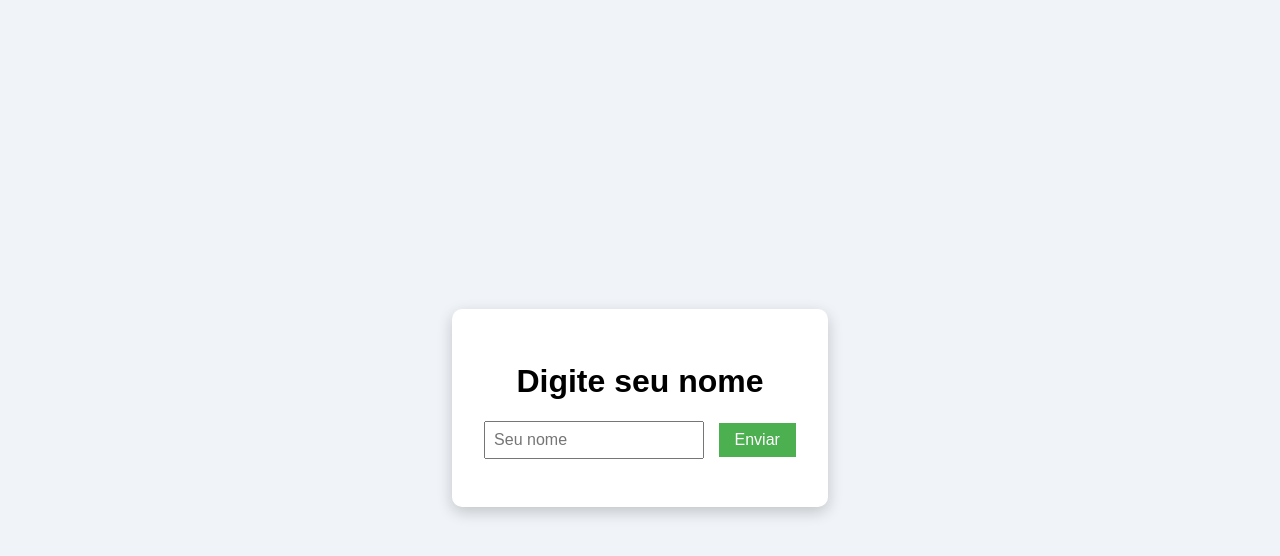
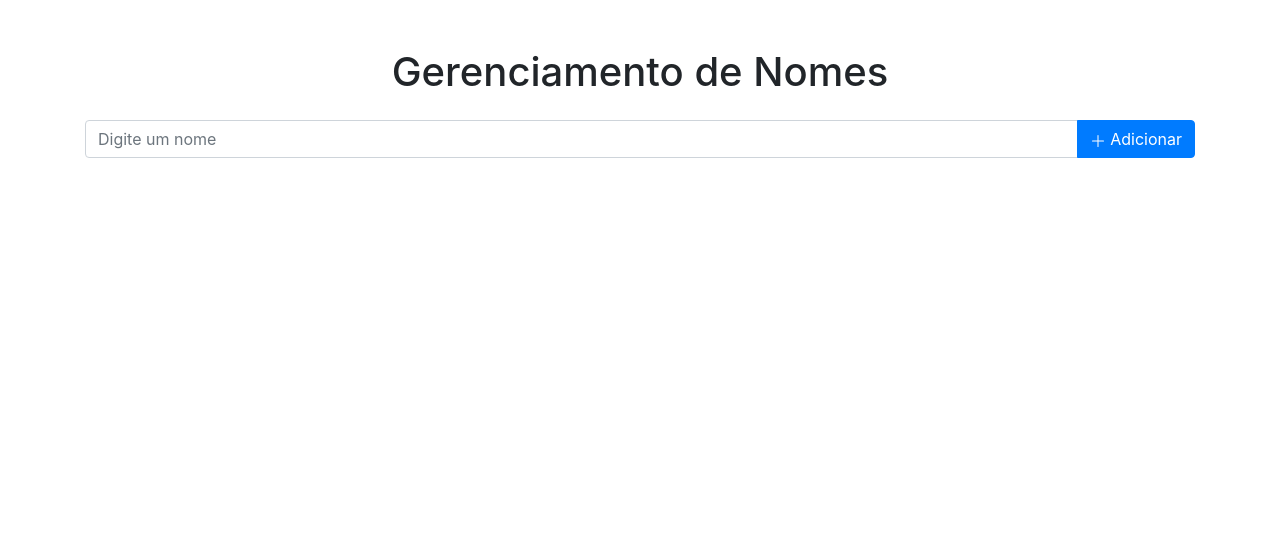
Before and after one commit to GustavoDev-SI/projeto-4, a website: page public/index.html in a window 1280 px wide. Drawn offline with nearby package versions, Linux system fonts and the light colour scheme.

Commit message:
Update index.html

```diff
--- a/public/index.html
+++ b/public/index.html
@@ -1,20 +1,30 @@
 <!DOCTYPE html>
 <html lang="pt-br">
 <head>
-  <meta charset="UTF-8" />
-  <meta name="viewport" content="width=device-width, initial-scale=1.0"/>
-  <title>Formulário Nome</title>
-  <link rel="stylesheet" href="style.css" />
+    <meta charset="UTF-8">
+    <meta name="viewport" content="width=device-width, initial-scale=1.0">
+    <title>CRUD de Nomes (Nova Versão)</title>
+    <link href="https://stackpath.bootstrapcdn.com/bootstrap/4.5.2/css/bootstrap.min.css" rel="stylesheet">
+    <link rel="stylesheet" href="style_nova.css">
 </head>
 <body>
-  <div class="container">
-    <h1>Digite seu nome</h1>
-    <form id="nameForm">
-      <input type="text" id="nameInput" placeholder="Seu nome" required />
-      <button type="submit">Enviar</button>
-    </form>
-    <p id="responseMessage"></p>
-  </div>
-  <script src="script.js"></script>
+    <div class="container mt-5">
+        <h1 class="text-center mb-4">Gerenciamento de Nomes</h1>
+        <div class="input-group mb-3">
+            <input type="text" id="nomeInputNovo" class="form-control" placeholder="Digite um nome">
+            <input type="hidden" id="idEdicaoNovo">
+            <div class="input-group-append">
+                <button class="btn btn-primary" id="btnAcaoNovo">
+                    <svg xmlns="http://www.w3.org/2000/svg" width="16" height="16" fill="currentColor" class="bi bi-plus-lg" viewBox="0 0 16 16">
+                        <path fill-rule="evenodd" d="M8 2a.5.5 0 0 1 .5.5v5h5a.5.5 0 0 1 0 1h-5v5a.5.5 0 0 1-1 0v-5h-5a.5.5 0 0 1 0-1h5v-5A.5.5 0 0 1 8 2"/>
+                    </svg>
+                    Adicionar
+                </button>
+            </div>
+        </div>
+        <ul id="listaNomesNova" class="list-group"></ul>
+    </div>
+
+    <script src="script_novo.js"></script>
 </body>
 </html>
```
